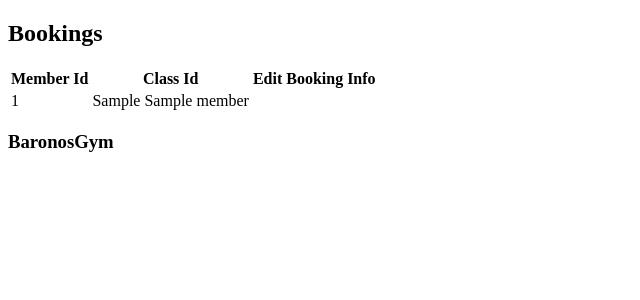
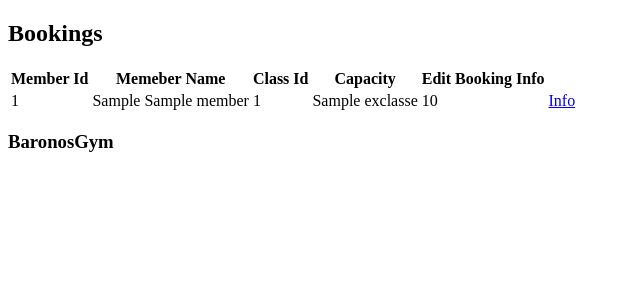
Before and after one commit to BrockBaron/Baronos-Gym, a Flask app: page /bookings in a window 1280 px wide. Shown: the part 152-452 px from the top of the page, without its empty margins (0-640 px from the left). Run offline with Flask 2, Linux system fonts and the light colour scheme; a database or web service that is not in the repository returns one stand-in record (values such as "Sample title"); some libraries are stand-ins or nearby versions.

Commit message:
basic fucntion index pages

```diff
--- a/gym_app/templates/bookings/index.html
+++ b/gym_app/templates/bookings/index.html
@@ -6,15 +6,19 @@
     <table>
     <tr>
         <th>Member Id</th>
+        <th>Memeber Name</th>
         <th>Class Id</th>
+        <th>Capacity</th>
         <th>Edit Booking Info</th>
     </tr>
     {% for booking in bookings %}
     <tr>
         <td>{{ booking.member.id}}</td>
         <td>{{ booking.member.first_name}} {{booking.member.second_name}}</td>
-
-
+        <td>{{ booking.exclass.id}}</td>
+        <td>{{ booking.exclass.name}}</td>
+        <td>{{ booking.exclass.capacity}}</td>
+        <td><a href="/bookings/<id>/edit{{ booking.id }}" </a> Info</td>
     </tr>
     {% endfor%}
     </table>
```
